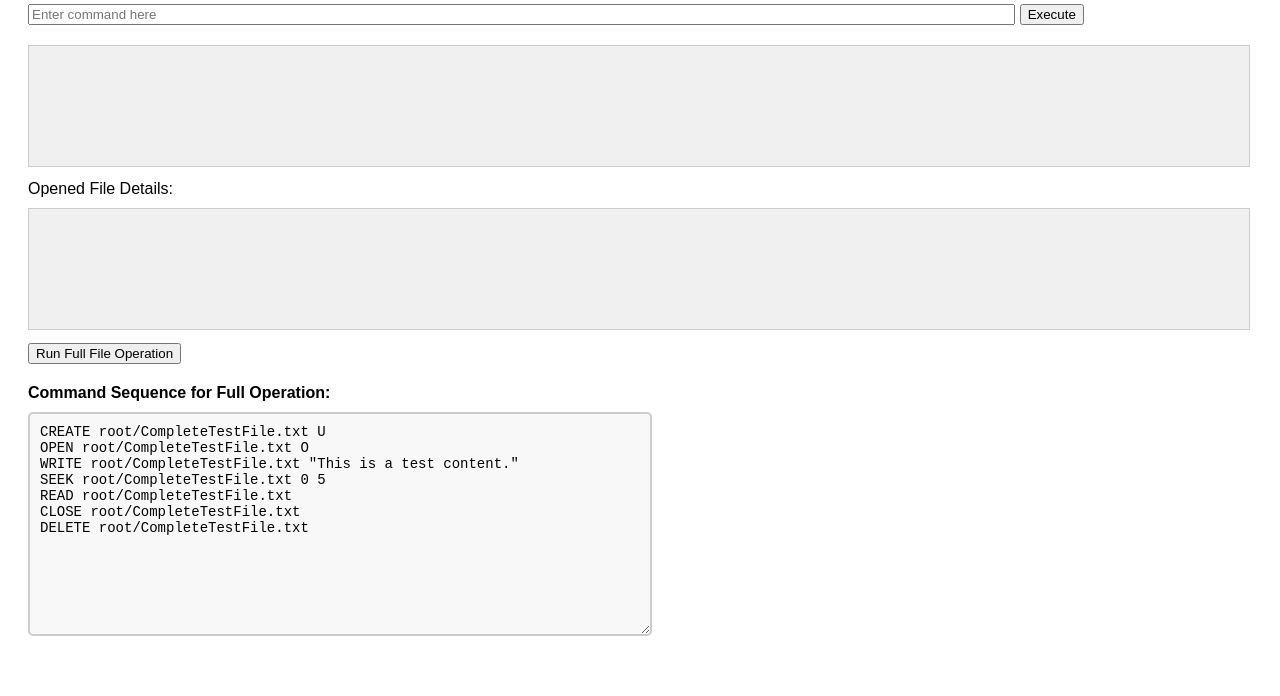
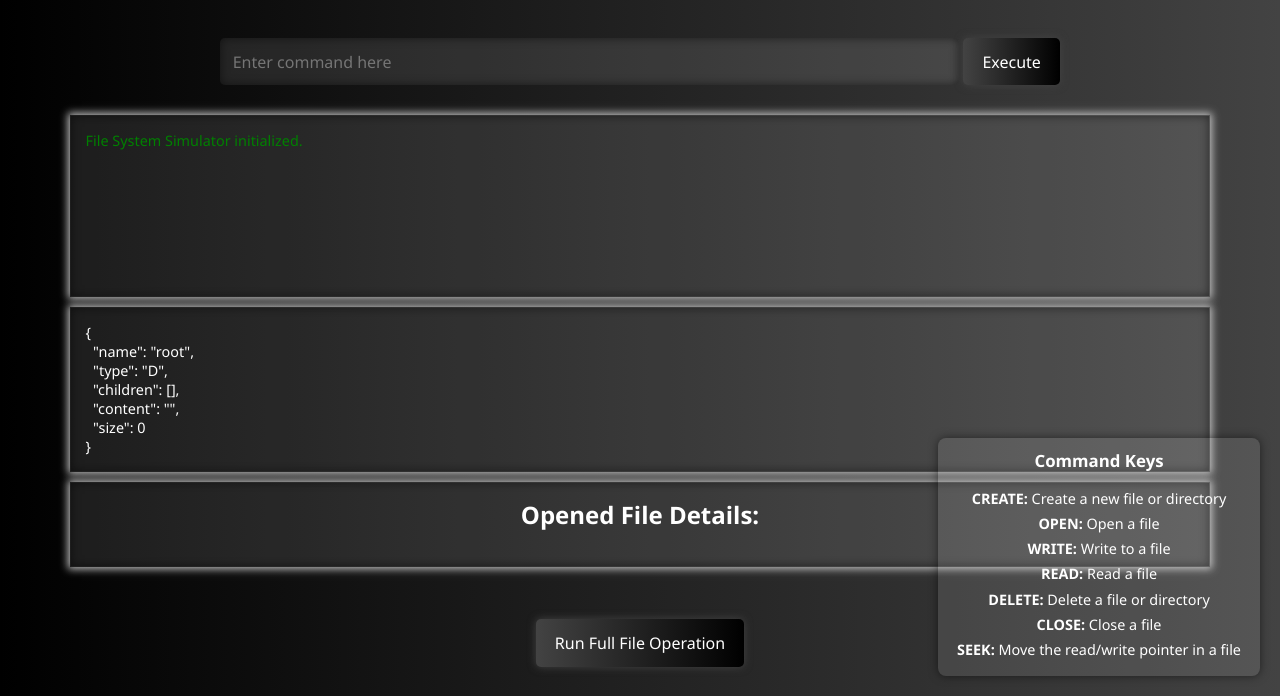
Before and after one commit to ARamos00/OperatingSystemProject, a plain HTML site: page index.html in a window 1280 px wide. Shown: the part 104-800 px from the top of the page. Drawn offline with Linux system fonts and the light colour scheme.

Commit message:
4th Version with CSS Styling

```diff
--- a/file-system.js
+++ b/file-system.js
@@ -120,7 +120,8 @@ function seekFile(path, base, offset) {
 
 function updateDisplay() {
     const output = document.getElementById('output');
-    output.textContent = JSON.stringify(rootDirectory, null, 2);
+    // Assuming you have a way to convert the root directory to a displayable format
+    output.textContent = JSON.stringify(rootDirectory, null, 2); // Pretty print the root directory
 }
 
 function updateFileDetails(filePath) {
@@ -234,12 +235,19 @@ function resolvePath(path) {
 
 
 document.addEventListener('DOMContentLoaded', () => {
+    // Initialize the command input event handler
     document.getElementById('command-input').addEventListener('keyup', function(event) {
         if (event.key === 'Enter') {
             processCommand();
         }
     });
+
+    // Display initial system message and root directory
+    logMessage("File System Simulator initialized.", 'good');
+    updateDisplay(); // This will show the root directory in the display box
 });
+
+
 
 function testCreateFile() {
     processCommand('CREATE U root/TestFile.txt');  // Check if the root directory is 'root/' or 'root'
@@ -327,6 +335,35 @@ async function fullFileOperationAsync() {
     }
 }
 
+function logMessage(message, type) {
+    const debugLog = document.getElementById('debug-messages');
+    let messageElement = document.createElement('div');  // Create a new div for each message
 
-// Replace the simple button click handler with this if using asynchronous operations:
-// <button onclick="fullFileOperationAsync()">Run Full File Operation</button>
+    // Determine message type and set color accordingly
+    if (type === 'error') {
+        messageElement.style.color = 'red';  // Errors in red
+    } else if (type === 'good') {
+        messageElement.style.color = 'green';  // Good messages in green
+    } else {
+        messageElement.style.color = 'white';  // Default color for other messages
+    }
+
+    messageElement.textContent = message;
+    debugLog.appendChild(messageElement);  // Append the new div to the debug log
+
+    debugLog.scrollTop = debugLog.scrollHeight;  // Auto-scroll to the latest message
+}
+
+// Override console.log to use logMessage with 'good' type
+const originalConsoleLog = console.log;
+console.log = function(message) {
+    logMessage(message, 'good');  // Assume general logs are 'good'
+    originalConsoleLog.apply(console, arguments);
+};
+
+// Override console.error to use logMessage with 'error' type
+const originalConsoleError = console.error;
+console.error = function(message) {
+    logMessage(message, 'error');  // Errors are marked as 'error'
+    originalConsoleError.apply(console, arguments);
+};
--- a/index.html
+++ b/index.html
@@ -4,54 +4,44 @@
     <meta charset="UTF-8">
     <meta name="viewport" content="width=device-width, initial-scale=1.0">
     <title>File System Simulator</title>
-    <style>
-        body {
-            font-family: Arial, sans-serif;
-            padding: 20px;
-        }
-        #cli {
-            margin-bottom: 20px;
-        }
-        #output, #file-details {
-            white-space: pre;
-            background-color: #f0f0f0;
-            padding: 10px;
-            border: 1px solid #ccc;
-            overflow: auto;
-            width: 98%;
-            min-height: 100px;
-            margin-top: 10px;
-        }
-    </style>
+    <link rel="stylesheet" href="styles.css">
 </head>
 <body>
-<h1>File System Simulator</h1>
-<div id="cli">
-    <input type="text" id="command-input" placeholder="Enter command here" style="width: 80%;">
-    <button onclick="processCommand()">Execute</button>
-</div>
-<div id="file-system-status">
-    <pre id="output"></pre>
-</div>
-<div id="opened-file-details">
-    <label for="file-details">Opened File Details:</label>
-    <pre id="file-details"></pre>
-</div>
+<header>
+    <h1>File System Simulator</h1>
+</header>
+<main>
+    <section class="command-section">
+        <input type="text" id="command-input" placeholder="Enter command here">
+        <button onclick="processCommand()">Execute</button>
+    </section>
+    <section id="debug-log" class="debug-log">
+        <pre id="debug-messages"></pre>
+    </section>
+    <section id="file-system-status" class="output-area">
+        <pre id="output"></pre>
+    </section>
+    <section id="opened-file-details" class="output-area">
+        <h2>Opened File Details:</h2>
+        <pre id="file-details"></pre>
+    </section>
+</main>
+<footer>
+    <button onclick="fullFileOperationAsync()">Run Full File Operation</button>
+    <div id="command-key-box" class="command-key-box">
+        <h3>Command Keys</h3>
+        <p><strong>CREATE:</strong> Create a new file or directory</p>
+        <p><strong>OPEN:</strong> Open a file</p>
+        <p><strong>WRITE:</strong> Write to a file</p>
+        <p><strong>READ:</strong> Read a file</p>
+        <p><strong>DELETE:</strong> Delete a file or directory</p>
+        <p><strong>CLOSE:</strong> Close a file</p>
+        <p><strong>SEEK:</strong> Move the read/write pointer in a file</p>
+    </div>
+
+</footer>
 <script src="file-system.js"></script>
-<button onclick="fullFileOperationAsync()">Run Full File Operation</button>
-</body>
-<div id="command-guide" style="margin-top: 20px;">
-    <label for="command-list" style="display: block; margin-bottom: 10px; font-size: 16px; font-weight: bold;">Command Sequence for Full Operation:</label>
-    <textarea id="command-list" rows="15" cols="70" readonly style="font-family: monospace; font-size: 14px; padding: 10px; border: 2px solid #ccc; border-radius: 5px; background-color: #f8f8f8; width: 100%; max-width: 600px; height: 200px;">
-CREATE root/CompleteTestFile.txt U
-OPEN root/CompleteTestFile.txt O
-WRITE root/CompleteTestFile.txt "This is a test content."
-SEEK root/CompleteTestFile.txt 0 5
-READ root/CompleteTestFile.txt
-CLOSE root/CompleteTestFile.txt
-DELETE root/CompleteTestFile.txt
-    </textarea>
-</div>
 
 
+</body>
 </html>
--- /dev/null
+++ b/styles.css
@@ -0,0 +1,115 @@
+/* styles.css */
+body, input, button, pre {
+    font-family: 'Segoe UI', Tahoma, Geneva, Verdana, sans-serif;
+    box-sizing: border-box;
+}
+
+body {
+    background: linear-gradient(to right, #000000, #434343);
+    color: #ffffff;
+}
+
+header, main, footer {
+    padding: 1em;
+    text-align: center;
+}
+
+input[type="text"], button, pre {
+    color: #ffffff;
+}
+
+input[type="text"] {
+    width: 60%;
+    padding: 0.8em;
+    margin-bottom: 20px; /* Added spacing below the input */
+    border: none; /* Removed border */
+    border-radius: 5px;
+    background: rgba(255, 255, 255, 0.1);
+    font-size: 1em;
+    box-shadow: inset 0 0 10px 0 rgba(0, 0, 0, 0.5);
+}
+
+/* styles.css */
+button {
+    background-image: linear-gradient(to right, #434343, #000000); /* Dark grey gradient */
+    color: white;
+    border: none;
+    padding: 0.8em 1.2em;
+    border-radius: 5px;
+    cursor: pointer;
+    transition: background-image 0.3s;
+    font-size: 1em;
+    box-shadow: 0 0 8px #434343; /* Subtle shadow to enhance the button */
+}
+
+button:hover {
+    background-image: linear-gradient(to right, #32CD32, #008000); /* Green gradient on hover */
+    box-shadow: 0 0 10px #32CD32; /* Brighter shadow on hover for a glowing effect */
+}
+
+
+.debug-log, .output-area {
+    background-color: rgba(255, 255, 255, 0.1);
+    border: 1px solid transparent;
+    padding: 15px;
+    margin-top: 10px;
+    overflow: auto;
+    width: 90%;
+    margin-left: auto;
+    margin-right: auto;
+    box-shadow: inset 0 0 10px 0 rgba(0, 0, 0, 0.5), 0 0 8px 2px silver;
+}
+
+.debug-log {
+    height: 150px;
+    overflow-y: auto;
+}
+
+.output-area h2 {
+    margin-top: 0;
+}
+
+pre {
+    white-space: pre-wrap;
+    overflow-wrap: break-word;
+    margin: 0;
+    font-size: 0.9em;
+    text-align: left;
+}
+
+footer {
+    margin-top: 20px;
+}
+.command-key-box {
+    position: fixed; /* Fixed positioning to keep it in view */
+    bottom: 20px; /* Position from the bottom */
+    right: 20px; /* Position from the right */
+    width: 300px; /* Fixed width */
+    background: rgba(255, 255, 255, 0.1); /* Slightly transparent background */
+    padding: 10px;
+    border-radius: 8px;
+    border: 1px solid transparent; /* Optional, can add a gradient border like other elements */
+    box-shadow: 0 0 10px 0 rgba(0, 0, 0, 0.5); /* Subtle shadow for depth */
+    z-index: 1000; /* Ensure it stays on top of other content */
+    color: white; /* Text color */
+    font-size: 0.9em; /* Smaller font size for space efficiency */
+}
+
+.command-key-box h3 {
+    text-align: center; /* Center the title for better aesthetics */
+    margin-top: 0; /* Reduce space above the title */
+}
+
+/* Styling for individual command descriptions */
+.command-key-box p {
+    margin: 5px 0; /* Space between paragraphs */
+    line-height: 1.4; /* Increase line height for readability */
+}
+@media (max-width: 600px) {
+    .command-key-box {
+        width: 200px; /* Smaller width on small screens */
+        font-size: 0.8em; /* Smaller font size for compact display */
+        bottom: 10px;
+        right: 10px;
+    }
+}
```
